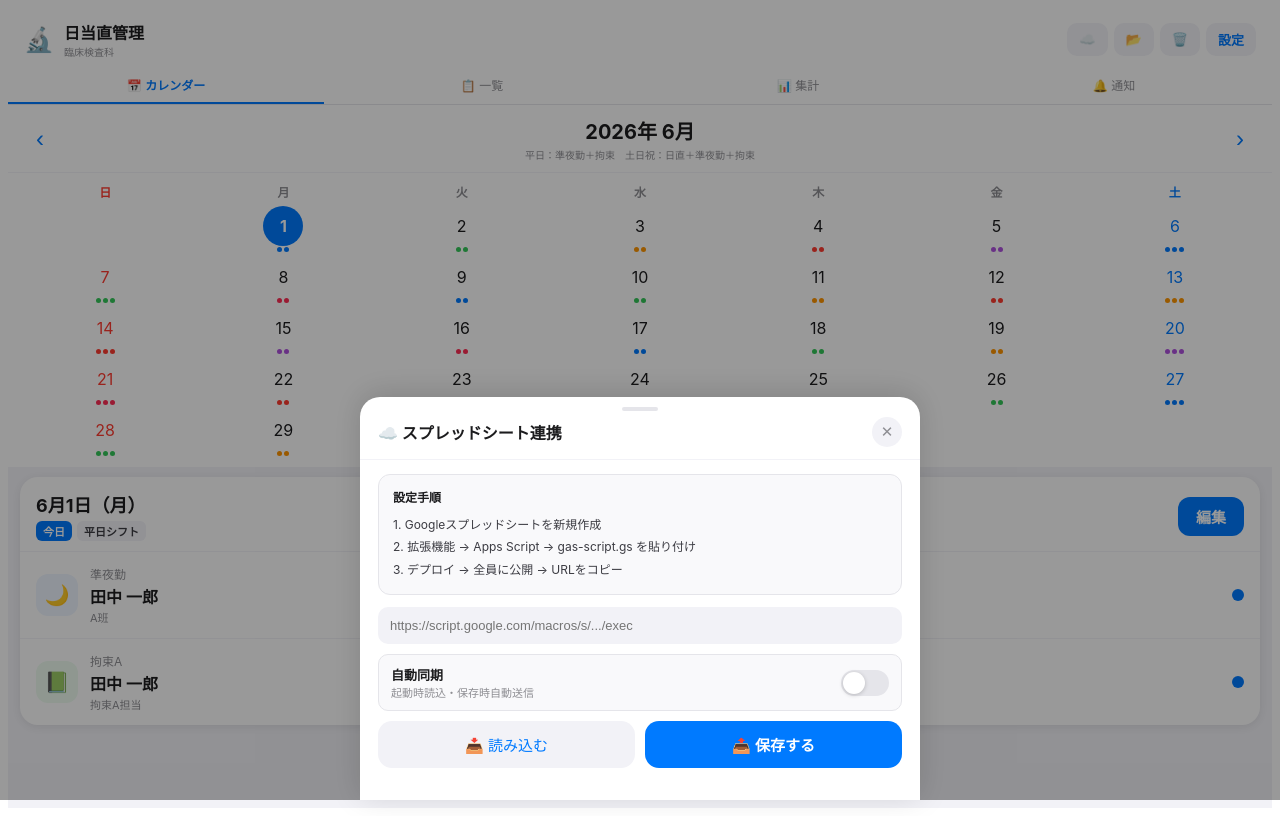
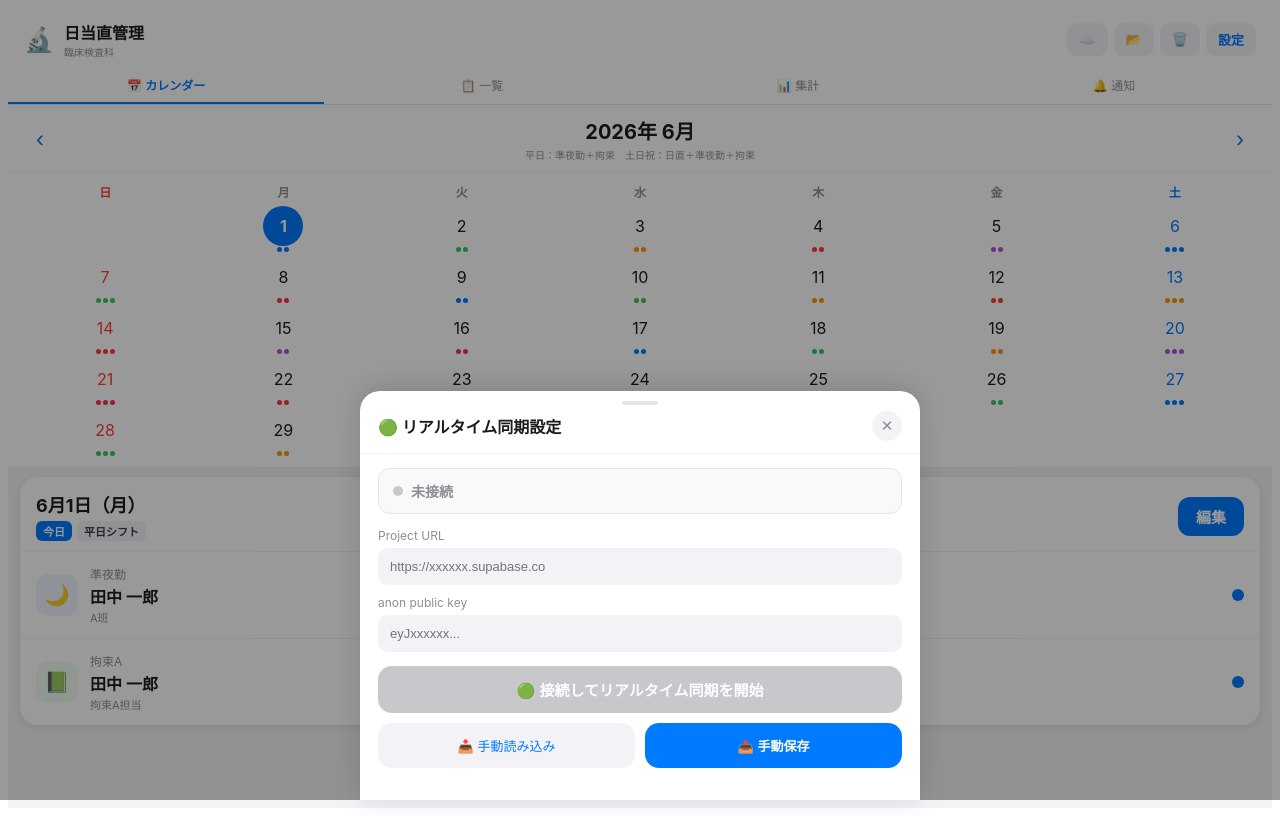
Before and after one commit to otaki93-create/lab-duty, a React (Vite) app: page / in a window 1280 px wide. Both pictures are taken after a click on the button "☁️". Built offline with nearby package versions, Linux system fonts and the light colour scheme.

Commit message:
Update App.jsx

```diff
--- a/src/App.jsx
+++ b/src/App.jsx
@@ -1,4 +1,5 @@
 import { useState, useEffect, useRef } from "react";
+import { createClient } from "@supabase/supabase-js";
 
 // ─── localStorage ─────────────────────────────────────────────────
 const LS_KEY = "labDutyData_v2";
@@ -7,6 +8,16 @@ function lsSave(d){ try{ localStorage.setItem(LS_KEY,JSON.stringify(d)); }catch(
 function lsLoad(){ try{ const r=localStorage.getItem(LS_KEY); return r?JSON.parse(r):null; }catch(e){ return null; } }
 function lsSaveSB(d){ try{ localStorage.setItem(LS_SB,JSON.stringify(d)); }catch(e){} }
 function lsLoadSB(){ try{ const r=localStorage.getItem(LS_SB); return r?JSON.parse(r):null; }catch(e){ return null; } }
+
+// ─── Supabase クライアント ─────────────────────────────────────────
+let _sb = null;
+function getSB(){
+  const cfg = lsLoadSB();
+  if(!cfg?.url||!cfg?.key) return null;
+  if(!_sb) _sb = createClient(cfg.url, cfg.key);
+  return _sb;
+}
+function resetSB(){ _sb = null; }
 
 // ─── 祝日 ─────────────────────────────────────────────────────────
 const HOLIDAYS = new Set([
@@ -180,18 +191,26 @@ export default function App(){
   const [delConf,setDelConf]=useState(null);
   const [dWD,    setDWD   ]=useState(null);
   const [dWE,    setDWE   ]=useState(null);
-  const [syncSt, setSyncSt ]=useState("idle");
-  const [syncMsg,setSyncMsg]=useState("");
-  const [gasUrl, setGasUrl ]=useState(()=>{ try{ return lsLoadSB()?.gasUrl||""; }catch(e){ return ""; } });
-  const [autoSync,setAutoSync]=useState(()=>{ try{ return !!lsLoadSB()?.gasUrl; }catch(e){ return false; } });
+  const [syncSt,  setSyncSt ]=useState("idle"); // idle|loading|ok|error|live
+  const [syncMsg, setSyncMsg]=useState("");
+  const [sbUrl,   setSbUrl  ]=useState(()=>lsLoadSB()?.url||"");
+  const [sbKey,   setSbKey  ]=useState(()=>lsLoadSB()?.key||"");
+  const [liveOn,  setLiveOn ]=useState(false);
   const [clearConf,setClearConf]=useState(false);
-  const syncingRef=useRef(false);
+  const savingRef=useRef(false);
+  const subRef=useRef(null);
 
   function note(msg){setNotifs(p=>[{id:Date.now(),msg,time:new Date().toLocaleTimeString("ja-JP",{hour:"2-digit",minute:"2-digit"})},...p].slice(0,20));}
 
+  // localStorage自動保存
   useEffect(()=>{ lsSave({staff,sched,wdO,weO}); },[staff,sched,wdO,weO]);
-  useEffect(()=>{ lsSaveSB({gasUrl}); },[gasUrl]);
-  useEffect(()=>{ if(gasUrl&&autoSync) autoLoad(); },[]);
+  // Supabase設定保存
+  useEffect(()=>{ lsSaveSB({url:sbUrl,key:sbKey}); },[sbUrl,sbKey]);
+  // 起動時にSupabase接続
+  useEffect(()=>{
+    if(sbUrl&&sbKey){ loadFromSB(); startRealtime(); }
+    return ()=>{ if(subRef.current){ subRef.current.unsubscribe(); } };
+  },[]);
 
   function chMo(d){
     let nm=mo+d,ny=yr;
@@ -209,7 +228,7 @@ export default function App(){
     const keys=["nisoku","junya","oncallA","oncallB"];
     const names=keys.map(k=>{const m=staff.find(x=>x.id===editData[k]);return m?`${SHIFT_DEFS[k].icon}${m.name}`:null;}).filter(Boolean).join(" ");
     note(`${selDs} 更新 (${names})`);setEditOpen(false);
-    if(gasUrl&&autoSync) autoSave({sched:newSched});
+    saveToDB({sched:newSched});
   }
 
   function startAdd(){setEditMember(null);setMForm({name:"",color:COLOR_OPTIONS[staff.length%COLOR_OPTIONS.length],"shift班":"A","拘束分類":"A"});}
@@ -229,7 +248,7 @@ export default function App(){
     setStaff(newStaff);
     setEditMember(null);
     setMForm({name:"",color:COLOR_OPTIONS[0],"shift班":"A","拘束分類":"A"});
-    if(gasUrl&&autoSync) autoSave({staff:newStaff});
+    saveToDB({staff:newStaff});
   }
 
   function delMember(id){
@@ -255,19 +274,19 @@ export default function App(){
     const ns={...sched,...genSchedWD(yr,mo,dWD,staff)};
     setWdO(dWD);setSched(ns);
     note("平日シフトのマスターを適用しました");
-    if(gasUrl&&autoSync) autoSave({wdO:dWD,sched:ns});
+    saveToDB({wdO:dWD,sched:ns});
   }
   function saveMasterWE(){
     const ns={...sched,...genSchedWE(yr,mo,dWE,staff)};
     setWeO(dWE);setSched(ns);
     note("土日祝シフトのマスターを適用しました");
-    if(gasUrl&&autoSync) autoSave({weO:dWE,sched:ns});
+    saveToDB({weO:dWE,sched:ns});
   }
   function saveMaster(){
     const ns={...sched,...genSched(yr,mo,dWD,dWE,staff)};
     setWdO(dWD);setWeO(dWE);setSched(ns);
     note("マスターを更新し今月を再生成しました");closeMaster();
-    if(gasUrl&&autoSync) autoSave({wdO:dWD,weO:dWE,sched:ns});
+    saveToDB({wdO:dWD,weO:dWE,sched:ns});
   }
 
   function clearAllShifts(){
@@ -276,50 +295,73 @@ export default function App(){
     const ns={...sched,...empty};
     setSched(ns);
     note(`${yr}年${MJ[mo]}のシフトをクリアしました`);setClearConf(false);
-    if(gasUrl&&autoSync) autoSave({sched:ns});
+    saveToDB({sched:ns});
   }
 
-  async function autoLoad(){
-    if(syncingRef.current)return; syncingRef.current=true; setSyncSt("loading");
+  // ── Supabase: データ読み込み ──
+  async function loadFromSB(){
+    const sb=getSB(); if(!sb) return;
+    setSyncSt("loading"); setSyncMsg("読み込み中...");
     try{
-      const r=await fetch(`${gasUrl.trim()}?action=load`);const j=await r.json();
-      if(j.error)throw new Error(j.error);
-      if(j.staff)setStaff(j.staff); if(j.sched)setSched(p=>({...p,...j.sched}));
-      if(j.wdOrder)setWdO(j.wdOrder); if(j.weOrder)setWeO(j.weOrder);
-      setSyncSt("ok");setSyncMsg("✅ 起動時に読み込みました");note("起動時に自動読み込みしました");
-    }catch(e){setSyncSt("error");setSyncMsg("⚠️ 自動読み込み失敗");}
-    finally{syncingRef.current=false;}
+      const {data,error}=await sb.from("duty_data").select("*").eq("id","main").single();
+      if(error) throw error;
+      if(data.staff)   setStaff(data.staff);
+      if(data.sched)   setSched(data.sched);
+      if(data.wd_order&&data.wd_order.length) setWdO(data.wd_order);
+      if(data.we_order&&data.we_order.length) setWeO(data.we_order);
+      lsSave({staff:data.staff||staff, sched:data.sched||sched, wdO:data.wd_order||wdO, weO:data.we_order||weO});
+      setSyncSt("ok"); setSyncMsg("✅ 読み込み完了");
+      note("Supabaseから最新データを読み込みました");
+    }catch(e){ setSyncSt("error"); setSyncMsg(`❌ ${e.message}`); }
   }
-  async function autoSave(ov={}){
-    if(!gasUrl.trim()||syncingRef.current)return;
-    syncingRef.current=true; setSyncSt("loading");
+
+  // ── Supabase: データ保存 ──
+  async function saveToDB(ov={}){
+    const sb=getSB(); if(!sb) return;
+    if(savingRef.current) return;
+    savingRef.current=true; setSyncSt("loading");
     try{
-      const r=await fetch(gasUrl.trim(),{method:"POST",headers:{"Content-Type":"application/json"},body:JSON.stringify({action:"save",staff:ov.staff||staff,sched:ov.sched||sched,wdOrder:ov.wdO||wdO,weOrder:ov.weO||weO})});
-      const j=await r.json();if(j.error)throw new Error(j.error);
-      setSyncSt("ok");setSyncMsg("✅ 自動保存しました");
-    }catch(e){setSyncSt("error");setSyncMsg("⚠️ 自動保存失敗");}
-    finally{syncingRef.current=false;}
+      const payload={
+        id:"main",
+        staff:    ov.staff  ||staff,
+        sched:    ov.sched  ||sched,
+        wd_order: ov.wdO    ||wdO,
+        we_order: ov.weO    ||weO,
+        updated_at: new Date().toISOString(),
+      };
+      const {error}=await sb.from("duty_data").upsert(payload);
+      if(error) throw error;
+      setSyncSt("live"); setSyncMsg("✅ 保存・同期中");
+    }catch(e){ setSyncSt("error"); setSyncMsg(`❌ ${e.message}`); }
+    finally{ savingRef.current=false; }
   }
-  async function doLoad(){
-    if(!gasUrl.trim()){setSyncMsg("URLを入力してください");setSyncSt("error");return;}
-    setSyncSt("loading");setSyncMsg("読み込み中...");
-    try{
-      const r=await fetch(`${gasUrl.trim()}?action=load`);const j=await r.json();
-      if(j.error)throw new Error(j.error);
-      if(j.staff)setStaff(j.staff); if(j.sched)setSched(j.sched);
-      if(j.wdOrder)setWdO(j.wdOrder); if(j.weOrder)setWeO(j.weOrder);
-      setSyncSt("ok");setSyncMsg("✅ 読み込み完了");note("スプレッドシートから読み込みました");
-    }catch(e){setSyncSt("error");setSyncMsg(`❌ ${e.message}`);}
+
+  // ── Supabase: リアルタイム購読 ──
+  function startRealtime(){
+    const sb=getSB(); if(!sb) return;
+    if(subRef.current) subRef.current.unsubscribe();
+    subRef.current = sb.channel("duty_data_changes")
+      .on("postgres_changes",{event:"UPDATE",schema:"public",table:"duty_data"},
+        payload=>{
+          if(savingRef.current) return; // 自分の保存は無視
+          const d=payload.new;
+          if(d.staff)   setStaff(d.staff);
+          if(d.sched)   setSched(d.sched);
+          if(d.wd_order&&d.wd_order.length) setWdO(d.wd_order);
+          if(d.we_order&&d.we_order.length) setWeO(d.we_order);
+          note("🔄 他のメンバーがシフトを更新しました");
+          setSyncSt("live"); setSyncMsg("🟢 リアルタイム同期中");
+        })
+      .subscribe(status=>{
+        if(status==="SUBSCRIBED"){
+          setLiveOn(true); setSyncSt("live"); setSyncMsg("🟢 リアルタイム同期中");
+        }
+      });
   }
-  async function doSave(){
-    if(!gasUrl.trim()){setSyncMsg("URLを入力してください");setSyncSt("error");return;}
-    setSyncSt("loading");setSyncMsg("保存中...");
-    try{
-      const r=await fetch(gasUrl.trim(),{method:"POST",headers:{"Content-Type":"application/json"},body:JSON.stringify({action:"save",staff,sched,wdOrder:wdO,weOrder:weO})});
-      const j=await r.json();if(j.error)throw new Error(j.error);
-      setSyncSt("ok");setSyncMsg("✅ 保存完了");note("スプレッドシートに保存しました");
-    }catch(e){setSyncSt("error");setSyncMsg(`❌ ${e.message}`);}
-  }
+
+  // 手動読み込み・保存（syncパネルのボタン用）
+  async function doLoad(){ await loadFromSB(); }
+  async function doSave(){ await saveToDB(); note("Supabaseに保存しました"); }
 
   const days=daysInMonth(yr,mo);
   const first=firstDow(yr,mo);
@@ -338,7 +380,7 @@ export default function App(){
     Object.entries(e).forEach(([k,sid])=>{if(stats[sid]&&stats[sid][k]!==undefined)stats[sid][k]=(stats[sid][k]||0)+1;});
   });
 
-  const syncColor=syncSt==="ok"?"#34C759":syncSt==="error"?"#FF3B30":syncSt==="loading"?"#FF9500":"#8E8E93";
+  const syncColor=syncSt==="live"?"#34C759":syncSt==="ok"?"#34C759":syncSt==="error"?"#FF3B30":syncSt==="loading"?"#FF9500":"#8E8E93";
 
   // 拘束は手動選択のため自動判定なし
 
@@ -356,7 +398,7 @@ export default function App(){
             </div>
           </div>
           <div style={{display:"flex",gap:6}}>
-            <HBtn label={syncSt==="loading"?"⏳":"☁️"} color={syncColor} onClick={()=>setSyncOpen(true)}/>
+            <HBtn label={syncSt==="loading"?"⏳":syncSt==="live"?"🟢":"☁️"} color={syncColor} onClick={()=>setSyncOpen(true)}/>
             <HBtn label="📂" color="#FF9500" onClick={()=>document.getElementById('importFile').click()}/>
             <HBtn label="🗑️" color="#FF3B30" onClick={()=>setClearConf(true)}/>
             <HBtn label="設定" color="#007AFF" onClick={()=>{setSettOpen(true);setSettTab("member");startAdd();}}/>
@@ -787,29 +829,39 @@ export default function App(){
 
       {/* ━━━━━━ 同期パネル ━━━━━━ */}
       {syncOpen&&(
-        <Sheet onClose={()=>setSyncOpen(false)} title="☁️ スプレッドシート連携">
-          <div style={{background:"#F9F9FB",borderRadius:12,padding:"12px 14px",marginBottom:12,fontSize:12,color:"#3C3C43",lineHeight:1.9,border:"1px solid #E5E5EA"}}>
-            <div style={{fontWeight:700,color:"#1C1C1E",marginBottom:4}}>設定手順</div>
-            <div>1. Googleスプレッドシートを新規作成</div>
-            <div>2. 拡張機能 → Apps Script → gas-script.gs を貼り付け</div>
-            <div>3. デプロイ → 全員に公開 → URLをコピー</div>
+        <Sheet onClose={()=>setSyncOpen(false)} title="🟢 リアルタイム同期設定">
+          {/* 接続状態 */}
+          <div style={{background:liveOn?"#E8F5E9":"#F9F9FB",borderRadius:12,padding:"12px 14px",marginBottom:14,border:`1px solid ${liveOn?"#34C759":"#E5E5EA"}`}}>
+            <div style={{display:"flex",alignItems:"center",gap:8}}>
+              <div style={{width:10,height:10,borderRadius:"50%",background:liveOn?"#34C759":"#C7C7CC",flexShrink:0}}/>
+              <div style={{fontSize:14,fontWeight:700,color:liveOn?"#2E7D32":"#8E8E93"}}>
+                {liveOn?"リアルタイム同期中 🎉":"未接続"}
+              </div>
+            </div>
+            {liveOn&&<div style={{fontSize:11,color:"#4CAF50",marginTop:4}}>誰かが編集すると全員の画面が自動更新されます</div>}
           </div>
-          <input value={gasUrl} onChange={e=>setGasUrl(e.target.value)} placeholder="https://script.google.com/macros/s/.../exec"
+          {/* URL入力 */}
+          <div style={{fontSize:12,color:"#8E8E93",marginBottom:5}}>Project URL</div>
+          <input value={sbUrl} onChange={e=>{setSbUrl(e.target.value);resetSB();}}
+            placeholder="https://xxxxxx.supabase.co"
             style={{width:"100%",padding:"11px 12px",background:"#F2F2F7",border:"none",borderRadius:10,fontSize:13,color:"#1C1C1E",outline:"none",boxSizing:"border-box",marginBottom:10}}/>
-          {/* 自動同期トグル */}
-          <div style={{display:"flex",alignItems:"center",justifyContent:"space-between",background:"#F9F9FB",borderRadius:10,padding:"10px 12px",marginBottom:10,border:"1px solid #E5E5EA"}}>
-            <div>
-              <div style={{fontSize:13,fontWeight:600,color:"#1C1C1E"}}>自動同期</div>
-              <div style={{fontSize:11,color:"#8E8E93"}}>起動時読込・保存時自動送信</div>
-            </div>
-            <div onClick={()=>setAutoSync(p=>!p)} style={{width:48,height:26,borderRadius:13,background:autoSync?"#34C759":"#E5E5EA",cursor:"pointer",position:"relative",transition:"background 0.2s",flexShrink:0}}>
-              <div style={{position:"absolute",top:2,left:autoSync?22:2,width:22,height:22,borderRadius:"50%",background:"white",boxShadow:"0 1px 4px rgba(0,0,0,0.2)",transition:"left 0.2s"}}/>
-            </div>
-          </div>
-          {syncMsg&&<div style={{padding:"8px 10px",borderRadius:9,marginBottom:10,fontSize:12,fontWeight:600,background:syncSt==="ok"?"#E8F5E9":syncSt==="error"?"#FFEBEE":"#FFFDE7",color:syncSt==="ok"?"#2E7D32":syncSt==="error"?"#C62828":"#F57F17"}}>{syncMsg}</div>}
+          {/* APIキー入力 */}
+          <div style={{fontSize:12,color:"#8E8E93",marginBottom:5}}>anon public key</div>
+          <input value={sbKey} onChange={e=>{setSbKey(e.target.value);resetSB();}}
+            placeholder="eyJxxxxxx..."
+            style={{width:"100%",padding:"11px 12px",background:"#F2F2F7",border:"none",borderRadius:10,fontSize:13,color:"#1C1C1E",outline:"none",boxSizing:"border-box",marginBottom:14}}/>
+          {/* 接続ボタン */}
+          <button onClick={()=>{resetSB();loadFromSB();startRealtime();setSyncOpen(false);}}
+            disabled={!sbUrl||!sbKey}
+            style={{width:"100%",padding:"13px 0",background:sbUrl&&sbKey?"#34C759":"#C7C7CC",color:"white",border:"none",borderRadius:14,cursor:sbUrl&&sbKey?"pointer":"not-allowed",fontSize:15,fontWeight:700,marginBottom:10}}>
+            🟢 接続してリアルタイム同期を開始
+          </button>
+          {syncMsg&&<div style={{padding:"8px 10px",borderRadius:9,marginBottom:10,fontSize:12,fontWeight:600,
+            background:syncSt==="live"||syncSt==="ok"?"#E8F5E9":syncSt==="error"?"#FFEBEE":"#FFFDE7",
+            color:syncSt==="live"||syncSt==="ok"?"#2E7D32":syncSt==="error"?"#C62828":"#F57F17"}}>{syncMsg}</div>}
           <div style={{display:"grid",gridTemplateColumns:"1fr 1fr",gap:10}}>
-            <button onClick={doLoad} disabled={syncSt==="loading"} style={{...cancelBtn,color:"#007AFF"}}>📥 読み込む</button>
-            <button onClick={doSave} disabled={syncSt==="loading"} style={primaryBtn}>📤 保存する</button>
+            <button onClick={doLoad} disabled={syncSt==="loading"} style={{...cancelBtn,color:"#007AFF",fontSize:13}}>📥 手動読み込み</button>
+            <button onClick={doSave} disabled={syncSt==="loading"} style={{...primaryBtn,fontSize:13}}>📤 手動保存</button>
           </div>
         </Sheet>
       )}
```
